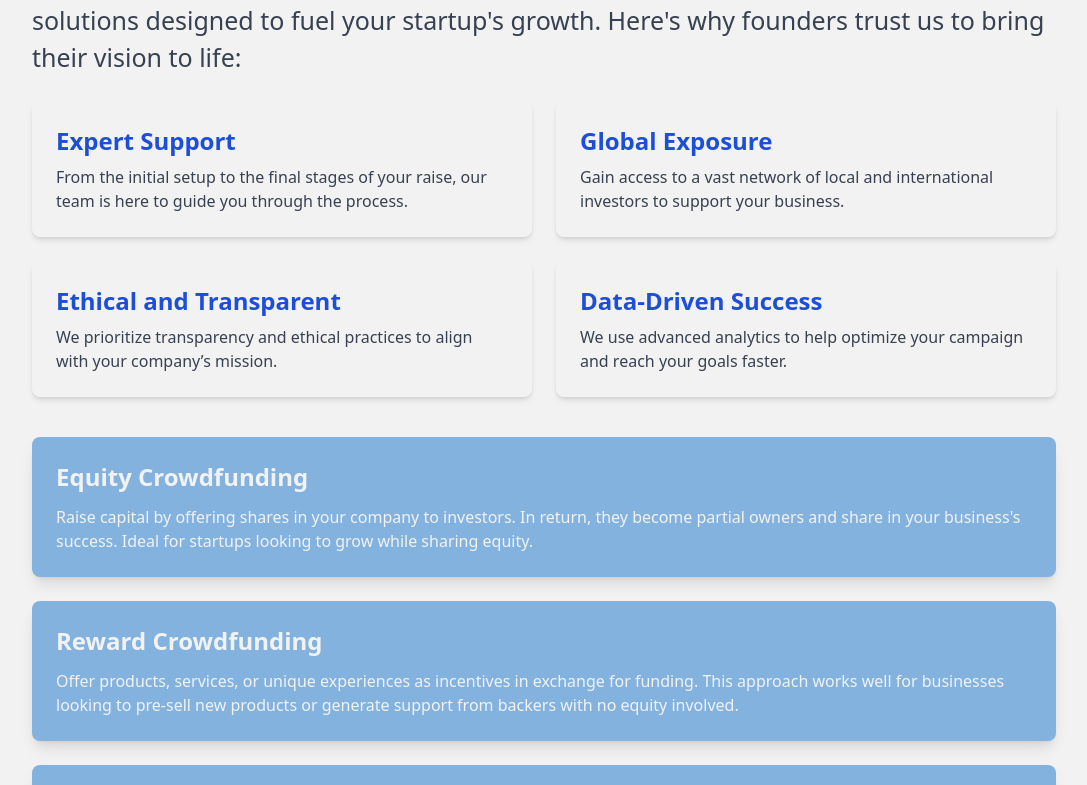
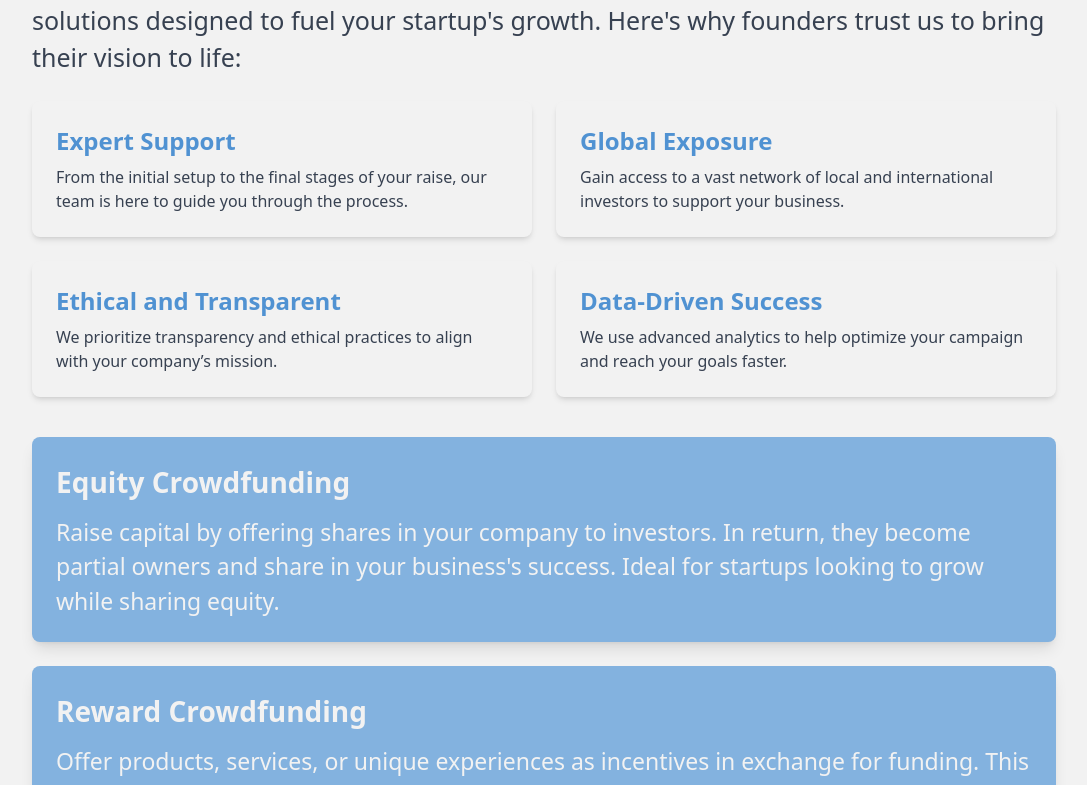
Before and after one commit to pouryaZeidi/Yadeam-Co, a Next.js app: page /raise in a window 1280 px wide. Shown: the part 788-1573 px from the top of the page, without its empty margins (96-1183 px from the left). Built offline with nearby package versions, Linux system fonts and the light colour scheme.

Commit message:
some text size changes

```diff
--- a/src/components/FundingOption.tsx
+++ b/src/components/FundingOption.tsx
@@ -8,8 +8,8 @@ interface FundingOptionProps {
 const FundingOption: React.FC<FundingOptionProps> = ({ title, description }) => {
   return (
     <div className="bg-primary1 p-6 rounded-lg shadow-lg hover:shadow-xl transition-shadow">
-      <h3 className="text-xl sm:text-2xl font-semibold  sm:font-bold text-white mb-3">{title}</h3>
-      <p className='text-white'>{description}</p>
+      <h3 className="text-[21px] sm:text-[28px] font-semibold  sm:font-bold text-white mb-3">{title}</h3>
+      <p className='text-white text-[14px] sm:text-[23px]'>{description}</p>
     </div>
   );
 };
--- a/src/components/TextSection.tsx
+++ b/src/components/TextSection.tsx
@@ -7,19 +7,19 @@ const TextSection = () => {
        At Yadeam, we provide more than just a platform for raising funds-we offer tailored solutions designed to fuel your startup's growth. Here's why founders trust us to bring their vision to life:        </p>
        <div className="grid grid-cols-1 md:grid-cols-2 gap-6">
         <div className="bg-white p-6 shadow-md rounded-lg">
-          <h3 className="text-2xl font-bold text-blue-700 mb-2">Expert Support</h3>
+          <h3 className="text-2xl font-bold text-CTA mb-2">Expert Support</h3>
           <p className="text-gray-700">From the initial setup to the final stages of your raise, our team is here to guide you through the process.</p>
         </div>
         <div className="bg-white p-6 shadow-md rounded-lg">
-          <h3 className="text-2xl font-bold text-blue-700 mb-2">Global Exposure</h3>
+          <h3 className="text-2xl font-bold text-CTA mb-2">Global Exposure</h3>
           <p className="text-gray-700">Gain access to a vast network of local and international investors to support your business.</p>
         </div>
         <div className="bg-white p-6 shadow-md rounded-lg">
-          <h3 className="text-2xl font-bold text-blue-700 mb-2">Ethical and Transparent</h3>
+          <h3 className="text-2xl font-bold text-CTA mb-2">Ethical and Transparent</h3>
           <p className="text-gray-700">We prioritize transparency and ethical practices to align with your company’s mission.</p>
         </div>
         <div className="bg-white p-6 shadow-md rounded-lg">
-          <h3 className="text-2xl font-bold text-blue-700 mb-2">Data-Driven Success</h3>
+          <h3 className="text-2xl font-bold text-CTA mb-2">Data-Driven Success</h3>
           <p className="text-gray-700">We use advanced analytics to help optimize your campaign and reach your goals faster.</p>
         </div>
       </div>
```
